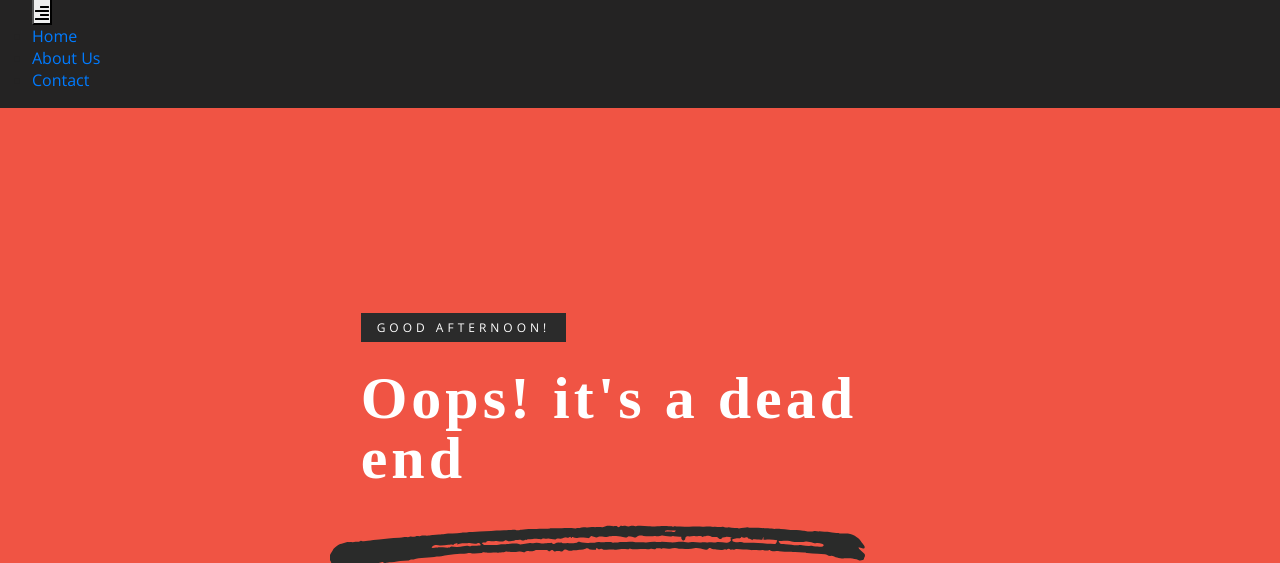
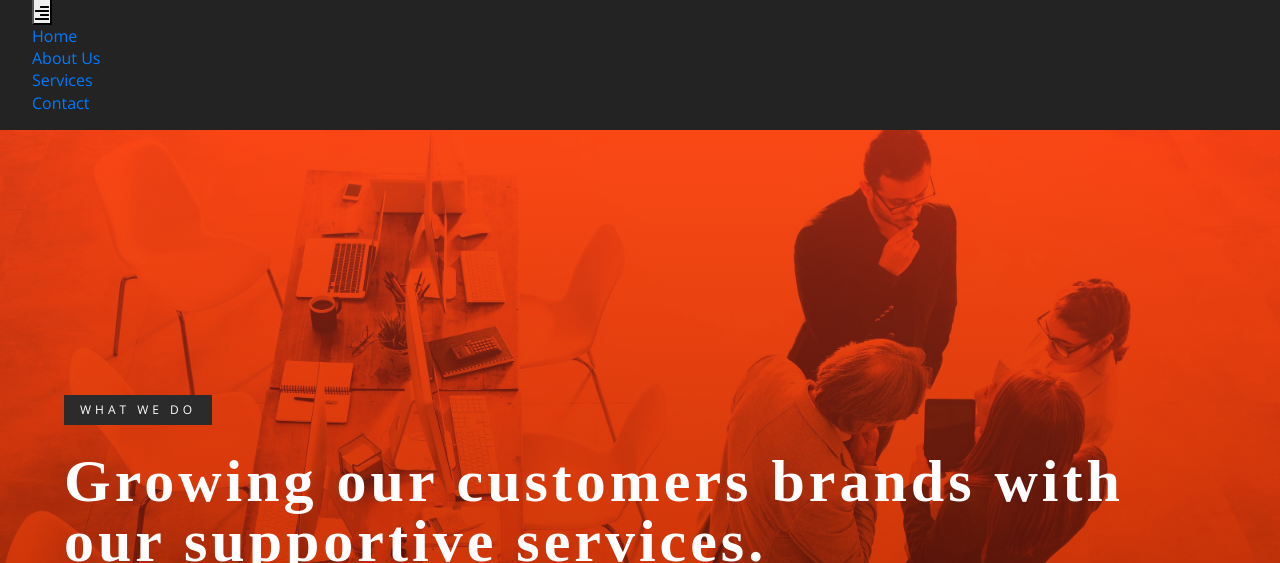
Before and after one commit to efrencav/gatsby-abstract, a Gatsby site: page /services in a window 1280 px wide. Before the commit this address had no page. Shown: the part 237-800 px from the top of the page. Built offline with nearby package versions, Linux system fonts and the light colour scheme; Gatsby itself is replaced by a stand-in of ours.

Commit message:
no copyright

```diff
--- a/public/page-data/dev-404-page/page-data.json
+++ b/public/page-data/dev-404-page/page-data.json
@@ -1 +1 @@
-{"componentChunkName":"component---cache-dev-404-page-js","path":"/dev-404-page/","result":{"data":{"allSitePage":{"nodes":[{"path":"/404/"},{"path":"/contact/"},{"path":"/"},{"path":"/404.html"},{"path":"/about/"},{"path":"/services/branding/"},{"path":"/services/web-design/"},{"path":"/services/graphic-design/"},{"path":"/services/packaging/"}]}},"pageContext":{"isCreatedByStatefulCreatePages":true}}}
+{"componentChunkName":"component---cache-dev-404-page-js","path":"/dev-404-page/","result":{"data":{"allSitePage":{"nodes":[{"path":"/404/"},{"path":"/contact/"},{"path":"/"},{"path":"/404.html"},{"path":"/about/"},{"path":"/services/branding/"},{"path":"/services/web-design/"},{"path":"/services/graphic-design/"},{"path":"/services/packaging/"},{"path":"/services/"}]}},"pageContext":{"isCreatedByStatefulCreatePages":true}}}
--- /dev/null
+++ b/public/page-data/services/page-data.json
@@ -0,0 +1 @@
+{"componentChunkName":"component---src-pages-services-index-js","path":"/services/","result":{"pageContext":{"isCreatedByStatefulCreatePages":true}}}
--- /dev/null
+++ b/src/components/AboutUs/aboutBanner.js
@@ -0,0 +1,18 @@
+import React from "react"
+import styles from "../../css/banner.module.css"
+// import Underline from "../images/underline.svg"
+
+
+export const aboutBanner = ({ title, info, children }) => {
+
+return (
+    <div className={styles.banner}>
+      <span className={styles.zoom_counter__subtitle}>What we do</span>
+      <h1>{title}</h1>
+      <p>{info}</p>
+      {children}
+    </div>
+  )
+}
+
+export default aboutBanner;
--- /dev/null
+++ b/src/components/AboutUs/aboutHero.js
@@ -0,0 +1,7 @@
+import React from "react"
+
+export const AboutHero = ({ children }) => {
+  return <header className="aboutHero">{children}</header>
+}
+
+export default AboutHero
--- a/src/components/layout.css
+++ b/src/components/layout.css
@@ -62,6 +62,16 @@ p {
   justify-content: center;
   align-items: center;
 }
+
+.aboutHero {
+  min-height: calc(100vh - 62px);
+  background: linear-gradient(rgba(240, 84, 68, 0.3), rgba(0, 0, 0, 0.3)),
+    url("../images/services-hero.jpg") center/cover no-repeat;
+  display: flex;
+  justify-content: center;
+  align-items: center;
+}
+
 .btn-white,
 .btn-primary {
   text-transform: uppercase;
--- a/src/constants/links.js
+++ b/src/constants/links.js
@@ -4,13 +4,13 @@ export default [
     text: "Home",
   },
   {
-    path: "/tours",
+    path: "/about",
     text: "About Us",
   },
-  // {
-  //   path: "/blog",
-  //   text: "Services",
-  // },
+  {
+    path: "/services/",
+    text: "Services",
+  },
   {
     path: "/contact",
     text: "Contact",
--- /dev/null
+++ b/src/pages/services/index.js
@@ -0,0 +1,22 @@
+import React, { Component } from "react"
+import { Link } from "gatsby"
+import Layout from "../../components/Layout"
+import AboutHero from "../../components//AboutUs/aboutHero"
+import Banner from "../../components/AboutUs/aboutBanner"
+import Services from "../../components/Home/Services"
+
+
+export default () => (
+  <div>
+    <Layout>
+      <AboutHero>
+        <Banner
+          title="Growing our customers brands with our supportive services."
+          info=""
+        >
+        </Banner>
+      </AboutHero>
+      <Services />
+    </Layout>
+  </div>
+)
```
Also changed, not shown: src/images/services-hero.jpg (added).
